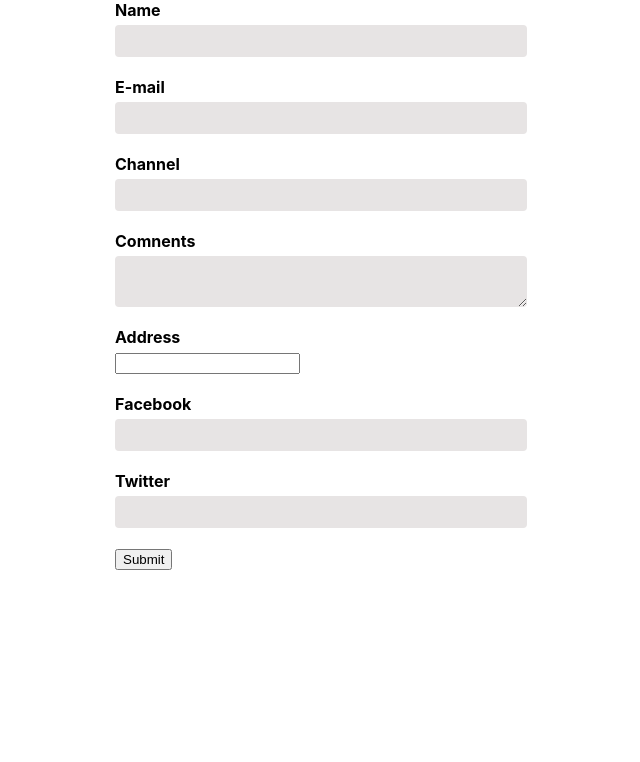
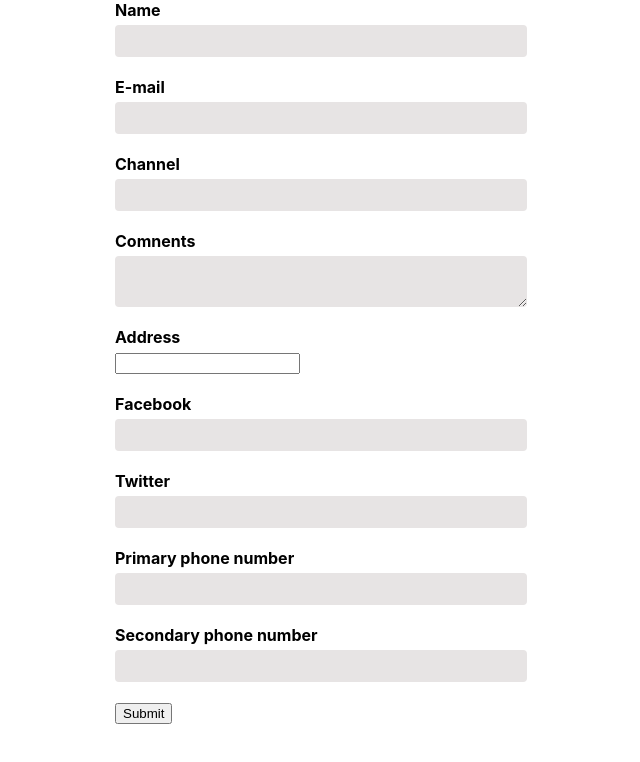
Before and after one commit to moicramsoft/cursoFormik, a React (Create React App) app: page / in a window 1280 px wide. Shown: the top 762 px of the page, without its empty margins (319-959 px from the left). Built offline with nearby package versions, Linux system fonts and the light colour scheme.

Commit message:
Arrays em Telefones

```diff
--- a/src/components/YoutubeForm.js
+++ b/src/components/YoutubeForm.js
@@ -15,8 +15,10 @@
   social:{
       facebook:'',
       twitter:''
-  }
+  },
     //Fim Objetos Aninhados
+    //Inicio Array de telefones
+    phoneNumbers:['','']
 };
 /* Ao pressionar o submit exibimos os valores na console do Browser
  */
@@ -100,6 +102,21 @@
           </div>
 
 
+
+          <div className="form-control">
+          <label htmlFor="primaryPh">Primary phone number</label>
+          <Field type="text" id="primaryPh" name='phoneNumbers[0]' />
+          <ErrorMessage name="primaryPh" component={TextError} />
+          </div>
+
+          <div className="form-control">
+          <label htmlFor="secondaryPh">Secondary phone number</label>
+          <Field type="text" id="secondaryPh" name='phoneNumbers[1]' />
+          <ErrorMessage name="secondaryPh" component={TextError} />
+          </div>
+
+
+
         <button type="submit">Submit</button>
       </Form>
     </Formik>
```
